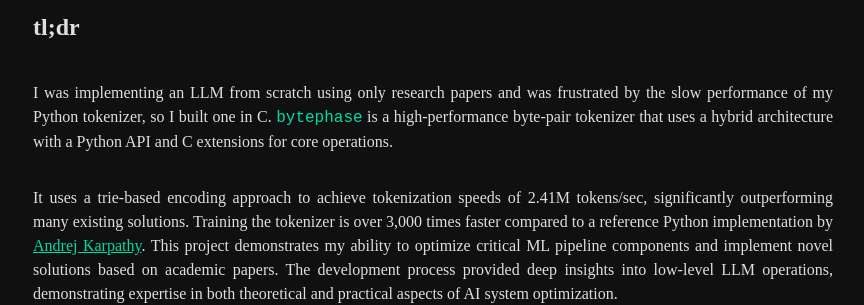
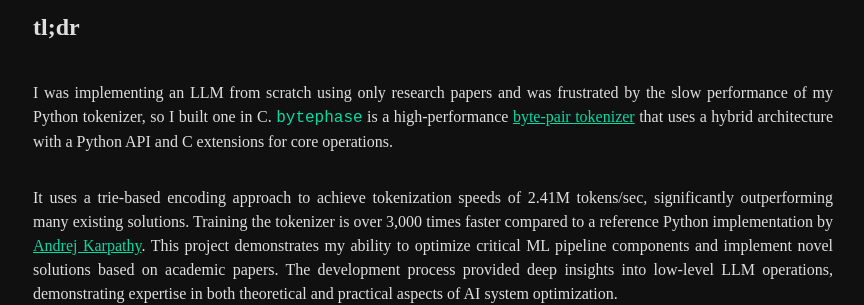
Before and after one commit to benarnav/benarnav.github.io, a Jekyll site: the page built from posts/bytephase.md, in a window 1280 px wide and 900 px high. Shown: the part 218-523 px from the top of the window, without its empty margins (207-1071 px from the left). Built offline with Jekyll 4.4.1, drawn with Linux system fonts in a browser that asks for light colours; some of the changed lines change nothing that is shown.

Commit message:
add link

```diff
--- a/posts/bytephase.md
+++ b/posts/bytephase.md
@@ -5,7 +5,7 @@ layout: page
 
 ## tl;dr
 
-I was implementing an LLM from scratch using only research papers and was frustrated by the slow performance of my Python tokenizer, so I built one in C. `bytephase` is a high-performance byte-pair tokenizer that uses a hybrid architecture with a Python API and C extensions for core operations.
+I was implementing an LLM from scratch using only research papers and was frustrated by the slow performance of my Python tokenizer, so I built one in C. `bytephase` is a high-performance [byte-pair tokenizer](https://github.com/benarnav/bytephase){:target="_blank" rel="noopener"} that uses a hybrid architecture with a Python API and C extensions for core operations.
 
 It uses a trie-based encoding approach to achieve tokenization speeds of 2.41M tokens/sec, significantly outperforming many existing solutions.  Training the tokenizer is over 3,000 times faster compared to a reference Python implementation by [Andrej Karpathy](https://github.com/karpathy/minbpe){:target="_blank" rel="noopener"}. This project demonstrates my ability to optimize critical ML pipeline components and implement novel solutions based on academic papers. The development process provided deep insights into low-level LLM operations, demonstrating expertise in both theoretical and practical aspects of AI system optimization.
 
```
